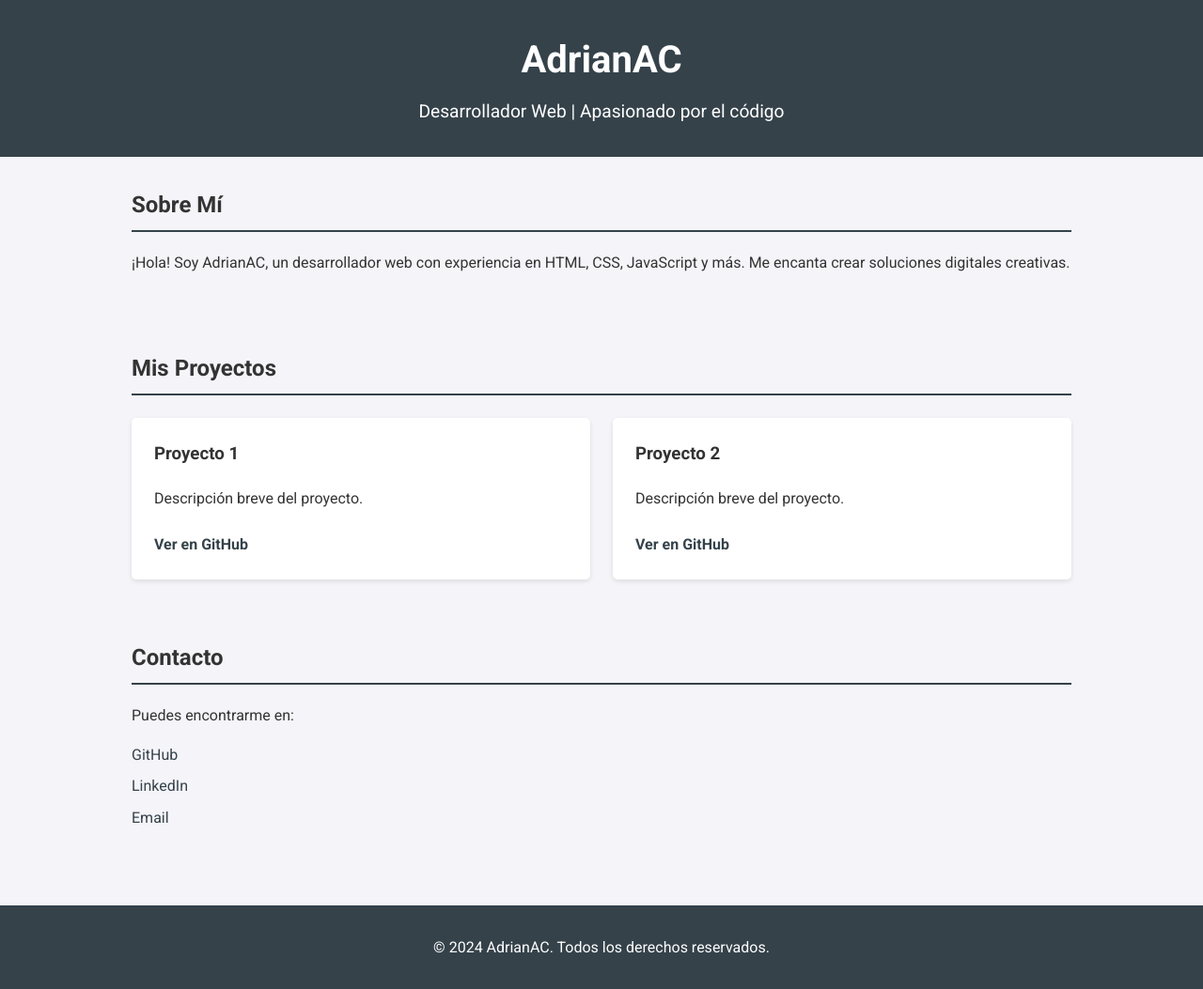
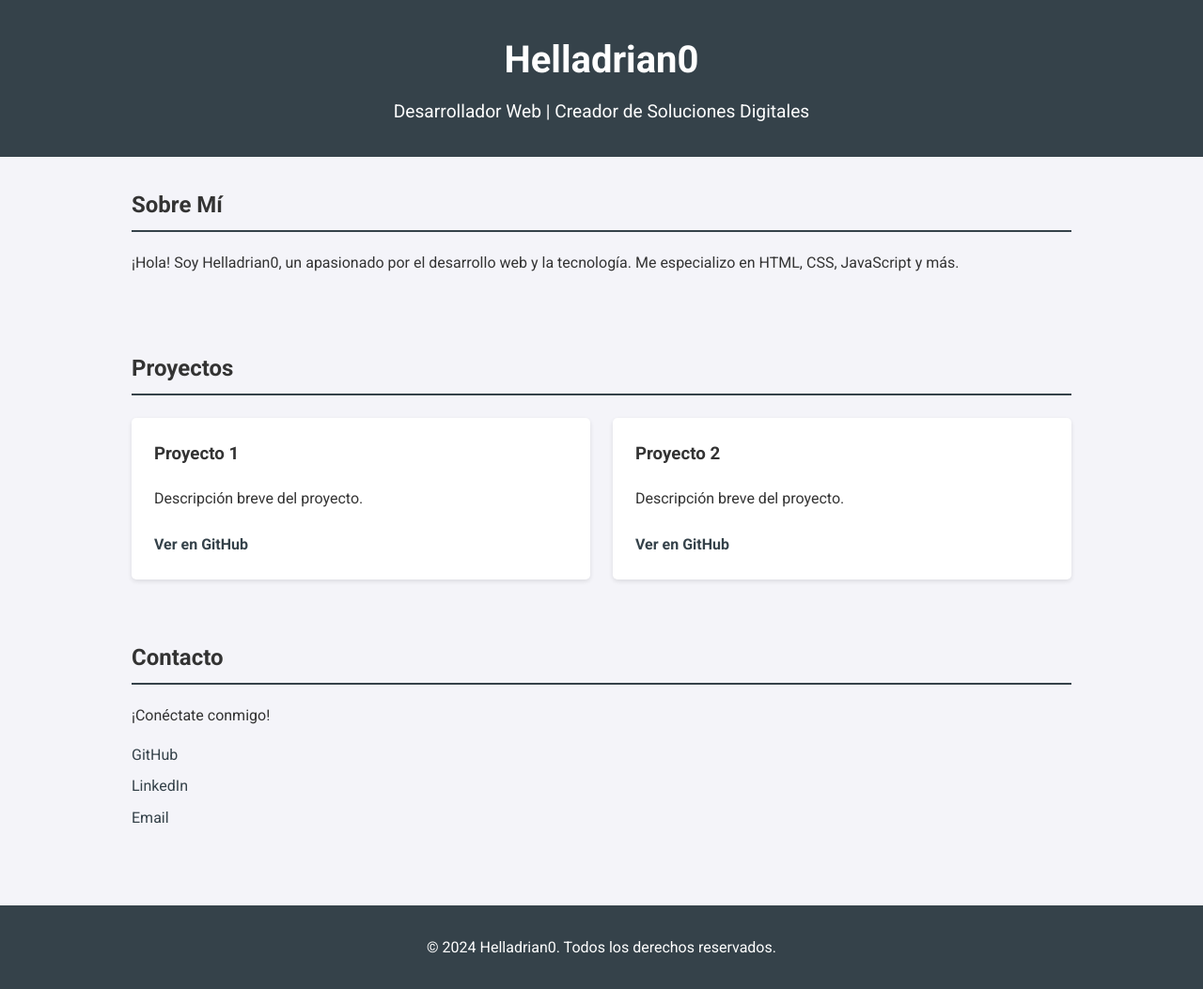
Before and after one commit to Helladrian0/AdrianAC, a plain HTML site: page Index.html in a window 1280 px wide. Shown: the whole page at 94% size. Drawn offline with Linux system fonts and the light colour scheme.

Commit message:
Update Index.html

```diff
--- a/Index.html
+++ b/Index.html
@@ -3,49 +3,49 @@
 <head>
     <meta charset="UTF-8">
     <meta name="viewport" content="width=device-width, initial-scale=1.0">
-    <title>Portafolio de AdrianAC</title>
+    <title>Portafolio de Helladrian0</title>
     <link rel="stylesheet" href="style.css">
     <link href="https://fonts.googleapis.com/css2?family=Roboto:wght@400;700&display=swap" rel="stylesheet">
 </head>
 <body>
     <header>
-        <h1>AdrianAC</h1>
-        <p>Desarrollador Web | Apasionado por el código</p>
+        <h1>Helladrian0</h1>
+        <p>Desarrollador Web | Creador de Soluciones Digitales</p>
     </header>
 
     <section id="about">
         <h2>Sobre Mí</h2>
-        <p>¡Hola! Soy AdrianAC, un desarrollador web con experiencia en HTML, CSS, JavaScript y más. Me encanta crear soluciones digitales creativas.</p>
+        <p>¡Hola! Soy Helladrian0, un apasionado por el desarrollo web y la tecnología. Me especializo en HTML, CSS, JavaScript y más.</p>
     </section>
 
     <section id="projects">
-        <h2>Mis Proyectos</h2>
+        <h2>Proyectos</h2>
         <div class="project-grid">
             <div class="project-card">
                 <h3>Proyecto 1</h3>
                 <p>Descripción breve del proyecto.</p>
-                <a href="#" target="_blank">Ver en GitHub</a>
+                <a href="https://github.com/Helladrian0" target="_blank">Ver en GitHub</a>
             </div>
             <div class="project-card">
                 <h3>Proyecto 2</h3>
                 <p>Descripción breve del proyecto.</p>
-                <a href="#" target="_blank">Ver en GitHub</a>
+                <a href="https://github.com/Helladrian0" target="_blank">Ver en GitHub</a>
             </div>
         </div>
     </section>
 
     <section id="contact">
         <h2>Contacto</h2>
-        <p>Puedes encontrarme en:</p>
+        <p>¡Conéctate conmigo!</p>
         <ul>
-            <li><a href="https://github.com/AdrianAC" target="_blank">GitHub</a></li>
+            <li><a href="https://github.com/Helladrian0" target="_blank">GitHub</a></li>
             <li><a href="https://linkedin.com/in/tuperfil" target="_blank">LinkedIn</a></li>
             <li><a href="mailto:tuemail@example.com">Email</a></li>
         </ul>
     </section>
 
     <footer>
-        <p>© 2024 AdrianAC. Todos los derechos reservados.</p>
+        <p>© 2024 Helladrian0. Todos los derechos reservados.</p>
     </footer>
 </body>
 </html>
```
